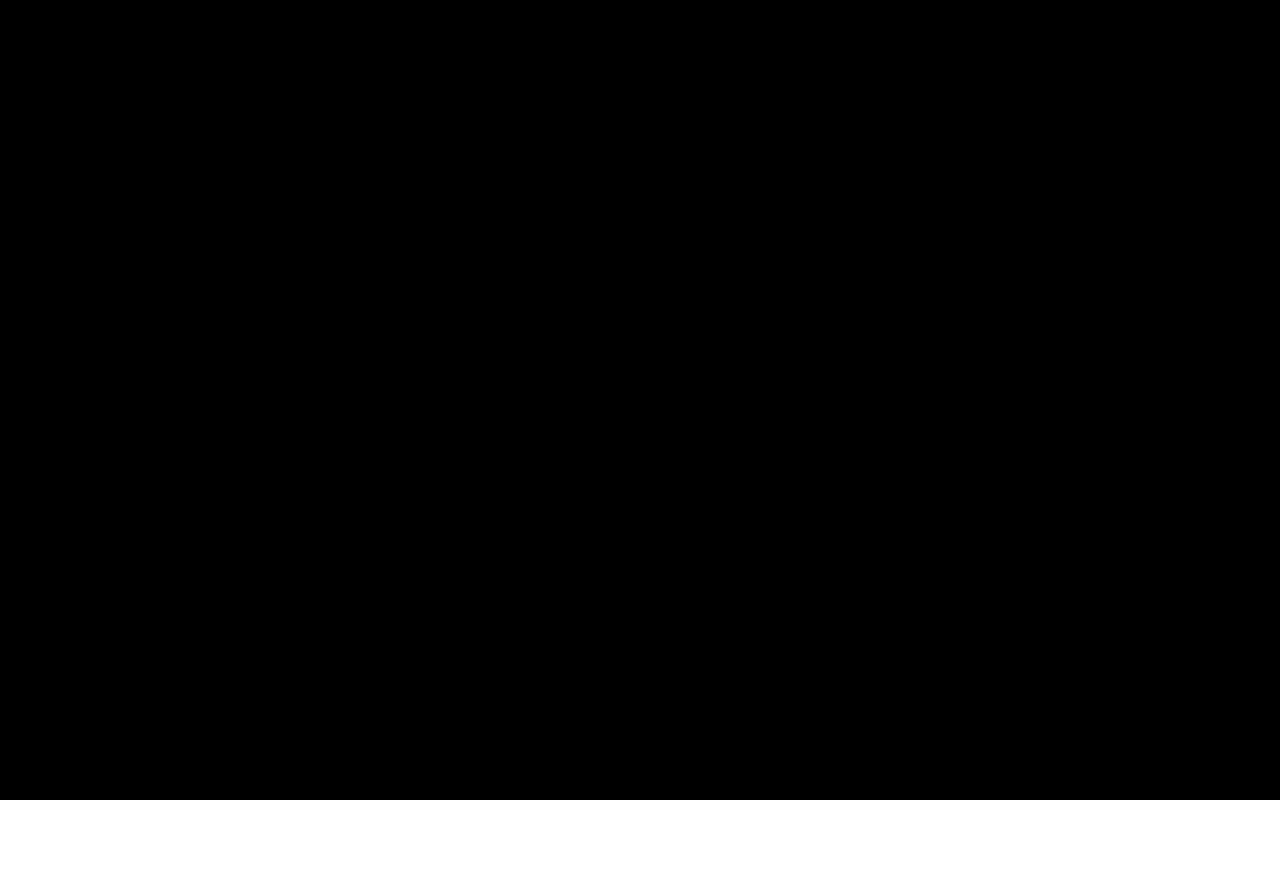
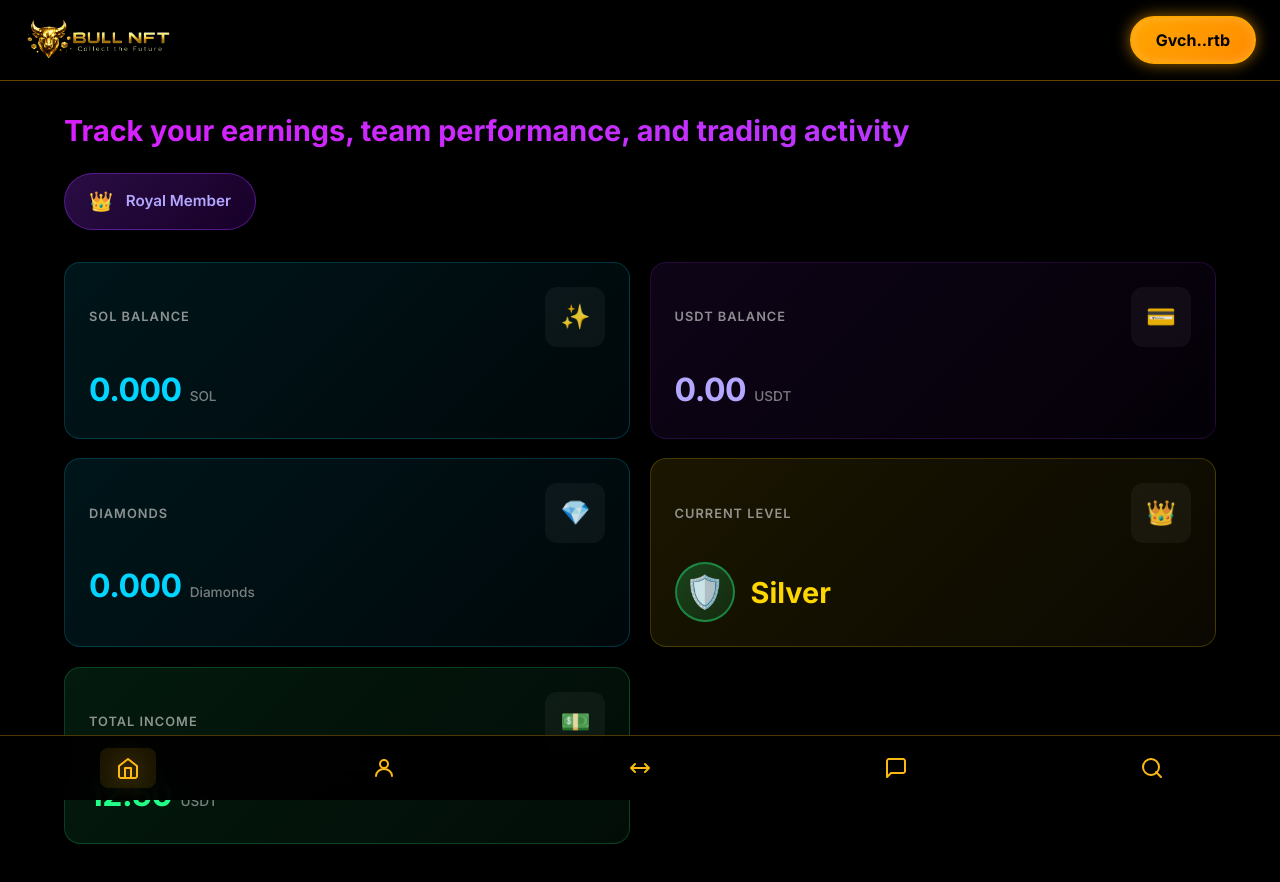
Before and after one commit to guptaayush945-cyber/BullNFT, a React (Vite) app: page /dashboard in a window 1280 px wide. Before the commit this address had no page. Shown: the top 882 px of the page. Before the commit the page ends 800 px from the top, so only its background shows below. Built offline with nearby package versions, Linux system fonts and the light colour scheme.

Commit message:
Add Dashboard page with balance cards and user stats

```diff
--- a/src/App.tsx
+++ b/src/App.tsx
@@ -6,6 +6,7 @@ import Contact from './pages/Contact'
 import SignUp from './components/SignUp'
 import UpgradePackage from './pages/UpgradePackage'
 import Marketplace from './pages/Marketplace'
+import Dashboard from './pages/Dashboard'
 
 function App() {
   return (
@@ -14,6 +15,7 @@ function App() {
         <Routes>
           <Route path="/" element={<SignUp />} />
           <Route path="/home" element={<Home />} />
+          <Route path="/dashboard" element={<Dashboard />} />
           <Route path="/about" element={<About />} />
           <Route path="/contact" element={<Contact />} />
           <Route path="/upgrade" element={<UpgradePackage />} />
--- a/src/components/Header.tsx
+++ b/src/components/Header.tsx
@@ -38,6 +38,7 @@ export default function Header() {
         <div className="mobile-menu">
           <nav className="menu-items">
             <a href="/" onClick={(e) => handleMenuClick('/home', e)}>Home</a>
+            <a href="/" onClick={(e) => handleMenuClick('/dashboard', e)}>Dashboard</a>
             <a href="/" onClick={(e) => handleMenuClick('/marketplace', e)}>Marketplace</a>
             <a href="/" onClick={(e) => handleMenuClick('/upgrade', e)}>Upgrade Plan</a>
             <a href="/" onClick={(e) => handleMenuClick('/about', e)}>Bull Pass</a>
--- /dev/null
+++ b/src/pages/Dashboard.tsx
@@ -0,0 +1,99 @@
+import Header from '../components/Header';
+import BottomNavigation from '../components/BottomNavigation';
+import '../styles/dashboard.css';
+
+export default function Dashboard() {
+  const dashboardData = {
+    title: 'Track your earnings, team performance, and trading activity',
+    memberStatus: 'Royal Member',
+    solBalance: '0.000',
+    usdtBalance: '0.00',
+    diamonds: '0.000',
+    currentLevel: 'Silver',
+    totalIncome: '12.50'
+  };
+
+  return (
+    <>
+      <Header />
+      <div className="dashboard-container">
+        <main className="dashboard-content">
+          {/* Welcome Section */}
+          <div className="dashboard-welcome">
+            <h1 className="dashboard-title">{dashboardData.title}</h1>
+            <div className="member-badge">
+              <span className="badge-icon">👑</span>
+              <span className="badge-text">{dashboardData.memberStatus}</span>
+            </div>
+          </div>
+
+          {/* Balance Cards */}
+          <div className="dashboard-cards">
+            {/* SOL Balance */}
+            <div className="dashboard-card sol-card">
+              <div className="card-header">
+                <h3 className="card-title">SOL BALANCE</h3>
+                <div className="card-icon">✨</div>
+              </div>
+              <div className="card-value">
+                <span className="amount">{dashboardData.solBalance}</span>
+                <span className="currency">SOL</span>
+              </div>
+            </div>
+
+            {/* USDT Balance */}
+            <div className="dashboard-card usdt-card">
+              <div className="card-header">
+                <h3 className="card-title">USDT BALANCE</h3>
+                <div className="card-icon">💳</div>
+              </div>
+              <div className="card-value">
+                <span className="amount">{dashboardData.usdtBalance}</span>
+                <span className="currency">USDT</span>
+              </div>
+            </div>
+
+            {/* Diamonds */}
+            <div className="dashboard-card diamonds-card">
+              <div className="card-header">
+                <h3 className="card-title">DIAMONDS</h3>
+                <div className="card-icon">💎</div>
+              </div>
+              <div className="card-value">
+                <span className="amount">{dashboardData.diamonds}</span>
+                <span className="currency">Diamonds</span>
+              </div>
+            </div>
+
+            {/* Current Level */}
+            <div className="dashboard-card level-card">
+              <div className="card-header">
+                <h3 className="card-title">CURRENT LEVEL</h3>
+                <div className="card-icon">👑</div>
+              </div>
+              <div className="level-content">
+                <div className="level-badge">
+                  <div className="shield-icon">🛡️</div>
+                </div>
+                <span className="level-name">{dashboardData.currentLevel}</span>
+              </div>
+            </div>
+
+            {/* Total Income */}
+            <div className="dashboard-card income-card">
+              <div className="card-header">
+                <h3 className="card-title">TOTAL INCOME</h3>
+                <div className="card-icon">💵</div>
+              </div>
+              <div className="card-value">
+                <span className="amount">{dashboardData.totalIncome}</span>
+                <span className="currency">USDT</span>
+              </div>
+            </div>
+          </div>
+        </main>
+      </div>
+      <BottomNavigation />
+    </>
+  );
+}
--- /dev/null
+++ b/src/styles/dashboard.css
@@ -0,0 +1,307 @@
+/* Dashboard Container */
+.dashboard-container {
+  background: #000;
+  min-height: 100vh;
+  padding-bottom: 100px;
+}
+
+.dashboard-content {
+  max-width: 1200px;
+  margin: 0 auto;
+  padding: 0 1.5rem;
+  padding-top: 7rem;
+}
+
+/* Welcome Section */
+.dashboard-welcome {
+  margin-bottom: 2rem;
+}
+
+.dashboard-title {
+  font-size: 1.8rem;
+  font-weight: 700;
+  background: linear-gradient(135deg, #DA1FFF 0%, #B13FFF 100%);
+  -webkit-background-clip: text;
+  -webkit-text-fill-color: transparent;
+  background-clip: text;
+  margin: 0 0 1.5rem 0;
+  line-height: 1.3;
+}
+
+/* Member Badge */
+.member-badge {
+  display: inline-flex;
+  align-items: center;
+  gap: 0.8rem;
+  background: linear-gradient(135deg, rgba(138, 43, 226, 0.3) 0%, rgba(75, 0, 130, 0.3) 100%);
+  border: 1px solid rgba(138, 43, 226, 0.5);
+  border-radius: 30px;
+  padding: 0.8rem 1.5rem;
+  backdrop-filter: blur(10px);
+}
+
+.badge-icon {
+  font-size: 1.2rem;
+}
+
+.badge-text {
+  color: #B3A7FF;
+  font-weight: 600;
+  font-size: 0.95rem;
+}
+
+/* Dashboard Cards Grid */
+.dashboard-cards {
+  display: grid;
+  grid-template-columns: 1fr 1fr;
+  gap: 1.2rem;
+  margin-bottom: 2rem;
+}
+
+/* Base Card Styling */
+.dashboard-card {
+  background: linear-gradient(135deg, rgba(30, 30, 30, 0.9) 0%, rgba(20, 20, 20, 0.9) 100%);
+  border: 1px solid rgba(100, 100, 100, 0.3);
+  border-radius: 16px;
+  padding: 1.5rem;
+  backdrop-filter: blur(10px);
+  transition: all 0.3s ease;
+}
+
+.dashboard-card:hover {
+  transform: translateY(-4px);
+  border-color: rgba(200, 150, 255, 0.3);
+}
+
+/* Card Header */
+.card-header {
+  display: flex;
+  justify-content: space-between;
+  align-items: center;
+  margin-bottom: 1.2rem;
+}
+
+.card-title {
+  font-size: 0.8rem;
+  font-weight: 600;
+  color: rgba(200, 200, 200, 0.7);
+  text-transform: uppercase;
+  letter-spacing: 1px;
+  margin: 0;
+}
+
+.card-icon {
+  font-size: 1.5rem;
+  opacity: 0.9;
+}
+
+/* Card Values */
+.card-value {
+  display: flex;
+  align-items: baseline;
+  gap: 0.5rem;
+}
+
+.amount {
+  font-size: 2rem;
+  font-weight: 700;
+  color: #fff;
+  letter-spacing: -0.5px;
+}
+
+.currency {
+  font-size: 0.85rem;
+  color: rgba(200, 200, 200, 0.6);
+  font-weight: 500;
+}
+
+/* SOL Card */
+.sol-card {
+  border-color: rgba(0, 212, 255, 0.2);
+  background: linear-gradient(135deg, rgba(0, 212, 255, 0.1) 0%, rgba(0, 150, 200, 0.05) 100%);
+}
+
+.sol-card:hover {
+  border-color: rgba(0, 212, 255, 0.4);
+  background: linear-gradient(135deg, rgba(0, 212, 255, 0.15) 0%, rgba(0, 150, 200, 0.1) 100%);
+}
+
+.sol-card .amount {
+  color: #00D4FF;
+}
+
+/* USDT Card */
+.usdt-card {
+  border-color: rgba(138, 43, 226, 0.2);
+  background: linear-gradient(135deg, rgba(138, 43, 226, 0.1) 0%, rgba(75, 0, 130, 0.05) 100%);
+}
+
+.usdt-card:hover {
+  border-color: rgba(138, 43, 226, 0.4);
+  background: linear-gradient(135deg, rgba(138, 43, 226, 0.15) 0%, rgba(75, 0, 130, 0.1) 100%);
+}
+
+.usdt-card .amount {
+  color: #B3A7FF;
+}
+
+/* Diamonds Card */
+.diamonds-card {
+  border-color: rgba(0, 212, 255, 0.2);
+  background: linear-gradient(135deg, rgba(0, 212, 255, 0.1) 0%, rgba(0, 150, 200, 0.05) 100%);
+}
+
+.diamonds-card:hover {
+  border-color: rgba(0, 212, 255, 0.4);
+  background: linear-gradient(135deg, rgba(0, 212, 255, 0.15) 0%, rgba(0, 150, 200, 0.1) 100%);
+}
+
+.diamonds-card .amount {
+  color: #00D4FF;
+}
+
+/* Level Card */
+.level-card {
+  border-color: rgba(255, 215, 0, 0.2);
+  background: linear-gradient(135deg, rgba(255, 215, 0, 0.1) 0%, rgba(218, 165, 32, 0.05) 100%);
+}
+
+.level-card:hover {
+  border-color: rgba(255, 215, 0, 0.4);
+  background: linear-gradient(135deg, rgba(255, 215, 0, 0.15) 0%, rgba(218, 165, 32, 0.1) 100%);
+}
+
+.level-content {
+  display: flex;
+  align-items: center;
+  gap: 1rem;
+}
+
+.level-badge {
+  width: 60px;
+  height: 60px;
+  border-radius: 50%;
+  background: linear-gradient(135deg, rgba(34, 255, 136, 0.2) 0%, rgba(34, 255, 136, 0.1) 100%);
+  border: 2px solid rgba(34, 255, 136, 0.4);
+  display: flex;
+  align-items: center;
+  justify-content: center;
+  flex-shrink: 0;
+}
+
+.shield-icon {
+  font-size: 2rem;
+}
+
+.level-name {
+  font-size: 1.8rem;
+  font-weight: 700;
+  color: #FFD700;
+}
+
+/* Income Card */
+.income-card {
+  border-color: rgba(34, 255, 136, 0.2);
+  background: linear-gradient(135deg, rgba(34, 255, 136, 0.1) 0%, rgba(34, 255, 136, 0.05) 100%);
+}
+
+.income-card:hover {
+  border-color: rgba(34, 255, 136, 0.4);
+  background: linear-gradient(135deg, rgba(34, 255, 136, 0.15) 0%, rgba(34, 255, 136, 0.1) 100%);
+}
+
+.income-card .amount {
+  color: #22FF88;
+}
+
+/* Responsive Design */
+@media (max-width: 768px) {
+  .dashboard-content {
+    padding-top: 6rem;
+  }
+
+  .dashboard-title {
+    font-size: 1.4rem;
+  }
+
+  .dashboard-cards {
+    grid-template-columns: 1fr;
+    gap: 1rem;
+  }
+
+  .dashboard-card {
+    padding: 1.2rem;
+  }
+
+  .amount {
+    font-size: 1.5rem;
+  }
+
+  .level-badge {
+    width: 50px;
+    height: 50px;
+  }
+
+  .shield-icon {
+    font-size: 1.5rem;
+  }
+
+  .level-name {
+    font-size: 1.4rem;
+  }
+}
+
+@media (max-width: 480px) {
+  .dashboard-content {
+    padding: 0 1rem;
+    padding-top: 6rem;
+  }
+
+  .dashboard-title {
+    font-size: 1.2rem;
+    margin-bottom: 1rem;
+  }
+
+  .dashboard-cards {
+    gap: 0.8rem;
+  }
+
+  .dashboard-card {
+    padding: 1rem;
+    border-radius: 12px;
+  }
+
+  .card-title {
+    font-size: 0.7rem;
+  }
+
+  .card-icon {
+    font-size: 1.2rem;
+  }
+
+  .amount {
+    font-size: 1.3rem;
+  }
+
+  .currency {
+    font-size: 0.8rem;
+  }
+
+  .member-badge {
+    padding: 0.6rem 1.2rem;
+    font-size: 0.9rem;
+  }
+
+  .level-badge {
+    width: 45px;
+    height: 45px;
+  }
+
+  .shield-icon {
+    font-size: 1.3rem;
+  }
+
+  .level-name {
+    font-size: 1.2rem;
+  }
+}
```
